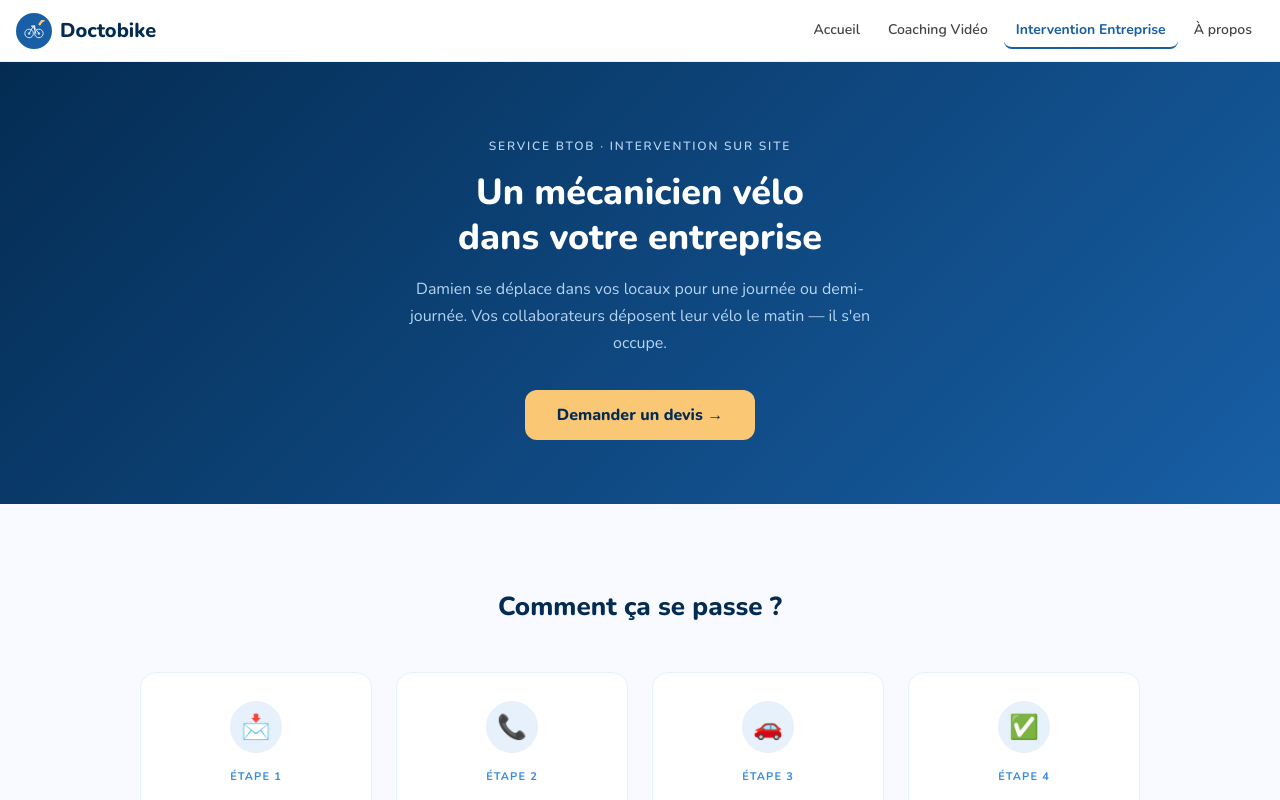
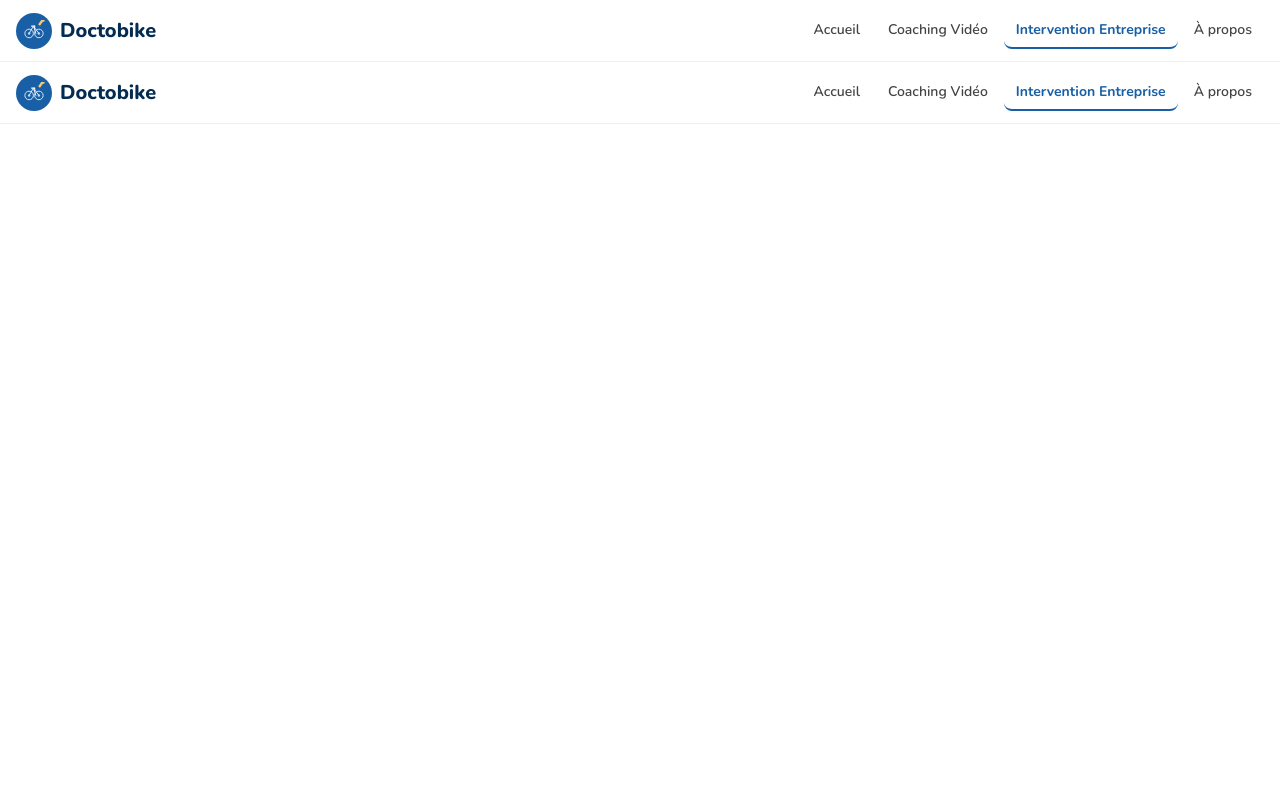
Before and after one commit to sarahlebeze-coder/doctobike2, a Next.js app: page /entreprise in a window 1280 px wide. Shown: the top 800 px of the page. Built offline with nearby package versions, Linux system fonts and the light colour scheme.

Commit message:
Refactor EntreprisePage and navigation components
Refactor EntreprisePage component to simplify navigation and remove unused form logic.

```diff
--- a/app/entreprise/page.tsx
+++ b/app/entreprise/page.tsx
@@ -1,237 +1,127 @@
 'use client'
 
 import { useState } from 'react'
+import Link from 'next/link'
+import { usePathname } from 'next/navigation'
 
 const font = "'Nunito', sans-serif"
 
-const AVANTAGES = [
-  { icon: '🚲', title: 'Zéro contrainte pour vos employés', desc: 'Ils déposent leur vélo le matin et le récupèrent réparé en fin de journée. Aucune démarche supplémentaire.' },
-  { icon: '🔧', title: 'Un mécanicien certifié RNCP', desc: 'Damien intervient avec son matériel professionnel complet. Tous types de vélos pris en charge.' },
-  { icon: '📋', title: 'Devis transparent pour chaque vélo', desc: 'Chaque employé reçoit un devis détaillé avant intervention. Aucune surprise sur la facture.' },
-  { icon: '♻️', title: 'Valorisez votre politique mobilité', desc: "Encouragez le vélo au quotidien. Un levier concret pour votre bilan RSE et le bien-être de vos équipes." },
-]
+export default function NavHeader() {
+  const [menuOpen, setMenuOpen] = useState(false)
+  const pathname = usePathname()
 
-export default function EntreprisePage() {
-  const [form, setForm] = useState({
-    prenom: '', nom: '', email: '', telephone: '',
-    entreprise: '', date: '', nombreVelos: '',
-  })
-  const [status, setStatus] = useState<'idle' | 'loading' | 'success' | 'error'>('idle')
-  const [errorMsg, setErrorMsg] = useState('')
-
-  const handleSubmit = async () => {
-    if (!form.prenom || !form.nom || !form.email || !form.entreprise) {
-      setErrorMsg('Merci de remplir tous les champs obligatoires.')
-      return
-    }
-    setStatus('loading')
-    setErrorMsg('')
-    try {
-      const res = await fetch('/api/devis-entreprise', {
-        method: 'POST',
-        headers: { 'Content-Type': 'application/json' },
-        body: JSON.stringify(form),
-      })
-      if (!res.ok) throw new Error()
-      setStatus('success')
-    } catch {
-      setStatus('error')
-      setErrorMsg('Une erreur est survenue. Merci de réessayer ou de contacter Damien directement.')
-    }
+  const navLink = (href: string, label: string) => {
+    const active = pathname === href || pathname.startsWith(href + '/')
+    return (
+      <Link href={href} style={{
+        fontSize: 14,
+        color: active ? '#185FA5' : '#444',
+        textDecoration: 'none',
+        padding: '8px 12px',
+        borderRadius: 8,
+        fontFamily: font,
+        fontWeight: active ? 700 : 600,
+        borderBottom: active ? '2px solid #185FA5' : '2px solid transparent',
+      }}>
+        {label}
+      </Link>
+    )
   }
 
-  const inputStyle = {
-    padding: '11px 14px',
-    borderRadius: 10,
-    border: '1.5px solid #ddd',
-    fontSize: 14,
-    width: '100%',
-    fontFamily: font,
-    boxSizing: 'border-box' as const,
-    outline: 'none',
-  }
-
-  const labelStyle = {
-    fontSize: 13,
-    color: '#444',
-    display: 'block' as const,
-    marginBottom: 5,
-    fontWeight: 600,
+  const mobileLink = (href: string, label: string) => {
+    const active = pathname === href || pathname.startsWith(href + '/')
+    return (
+      <Link href={href} onClick={() => setMenuOpen(false)} style={{
+        fontSize: 16,
+        color: active ? '#185FA5' : '#042C53',
+        textDecoration: 'none',
+        padding: '12px 16px',
+        borderRadius: 10,
+        fontFamily: font,
+        fontWeight: 700,
+        background: active ? '#E6F1FB' : 'transparent',
+      }}>
+        {label}
+      </Link>
+    )
   }
 
   return (
-    <div style={{ minHeight: '100vh', background: '#F8FAFF', fontFamily: font }}>
+    <>
+      <header style={{
+        background: 'white',
+        borderBottom: '1px solid #E6F1FB',
+        padding: '12px 16px',
+        display: 'flex',
+        alignItems: 'center',
+        justifyContent: 'space-between',
+        position: 'sticky',
+        top: 0,
+        zIndex: 100,
+      }}>
+        <Link href="/" style={{ textDecoration: 'none', display: 'flex', alignItems: 'center', gap: 8 }}>
+          <div style={{ width: 36, height: 36, borderRadius: '50%', background: '#185FA5', display: 'flex', alignItems: 'center', justifyContent: 'center', flexShrink: 0 }}>
+            <svg width="22" height="22" viewBox="0 0 36 36" fill="none">
+              <circle cx="10" cy="22" r="7" fill="none" stroke="#E6F1FB" strokeWidth="1.5"/>
+              <circle cx="10" cy="22" r="2" fill="#B5D4F4"/>
+              <circle cx="26" cy="22" r="7" fill="none" stroke="#E6F1FB" strokeWidth="1.5"/>
+              <circle cx="26" cy="22" r="2" fill="#B5D4F4"/>
+              <path d="M10 22 L17 10 L26 22" fill="none" stroke="#E6F1FB" strokeWidth="1.5" strokeLinejoin="round"/>
+              <path d="M17 10 L21 22" stroke="#E6F1FB" strokeWidth="1.5" strokeLinecap="round"/>
+              <line x1="14" y1="10" x2="19" y2="10" stroke="#E6F1FB" strokeWidth="2" strokeLinecap="round"/>
+              <line x1="19" y1="10" x2="19" y2="14" stroke="#E6F1FB" strokeWidth="2" strokeLinecap="round"/>
+              <g transform="translate(28,6) rotate(35)">
+                <rect x="-2" y="-7" width="4" height="10" rx="1" fill="#FAC775"/>
+                <rect x="-3.5" y="-9" width="7" height="3.5" rx="1.5" fill="#FAC775"/>
+              </g>
+            </svg>
+          </div>
+          <span style={{ fontFamily: font, fontSize: 20, fontWeight: 800, color: '#042C53' }}>Doctobike</span>
+        </Link>
 
-      {/* Hero */}
-      <section style={{ background: 'linear-gradient(135deg, #042C53 0%, #185FA5 100%)', padding: '64px 24px' }}>
-        <div style={{ maxWidth: 720, margin: '0 auto', color: 'white', textAlign: 'center' }}>
-          <p style={{ fontSize: 12, letterSpacing: '0.15em', textTransform: 'uppercase', color: '#B5D4F4', marginBottom: 16, fontWeight: 600 }}>
-            Service BtoB · Intervention sur site
-          </p>
-          <h1 style={{ fontFamily: font, fontSize: 36, fontWeight: 800, lineHeight: 1.25, margin: '0 0 16px' }}>
-            Un mécanicien vélo<br />dans votre entreprise
-          </h1>
-          <p style={{ color: '#B5D4F4', fontSize: 16, lineHeight: 1.7, margin: '0 auto 32px', maxWidth: 480 }}>
-            Damien se déplace dans vos locaux pour une journée ou demi-journée. Vos collaborateurs déposent leur vélo le matin — il s'en occupe.
-          </p>
-          <a href="#devis" style={{ display: 'inline-block', background: '#FAC775', color: '#042C53', padding: '14px 32px', borderRadius: 12, textDecoration: 'none', fontSize: 16, fontWeight: 800 }}>
-            Demander un devis →
-          </a>
+        {/* Desktop nav */}
+        <nav className="desktop-nav" style={{ display: 'flex', alignItems: 'center', gap: 4 }}>
+          {navLink('/', 'Accueil')}
+          {navLink('/coaching', 'Coaching Vidéo')}
+          {navLink('/entreprise', 'Intervention Entreprise')}
+          {navLink('/about', 'À propos')}
+        </nav>
+
+        {/* Hamburger mobile */}
+        <button
+          onClick={() => setMenuOpen(!menuOpen)}
+          className="hamburger"
+          style={{ background: 'none', border: 'none', cursor: 'pointer', padding: 8, display: 'none', flexDirection: 'column', gap: 5 }}
+          aria-label="Menu"
+        >
+          <span style={{ display: 'block', width: 22, height: 2, background: menuOpen ? 'transparent' : '#042C53', borderRadius: 2, transition: 'all 0.2s' }}/>
+          <span style={{ display: 'block', width: 22, height: 2, background: '#042C53', borderRadius: 2, transform: menuOpen ? 'rotate(45deg) translate(5px, 5px)' : 'none', transition: 'all 0.2s' }}/>
+          <span style={{ display: 'block', width: 22, height: 2, background: '#042C53', borderRadius: 2, transform: menuOpen ? 'rotate(-45deg) translate(5px, -5px)' : 'none', transition: 'all 0.2s' }}/>
+        </button>
+      </header>
+
+      {/* Menu mobile déroulant */}
+      {menuOpen && (
+        <div style={{
+          position: 'fixed', top: 61, left: 0, right: 0, zIndex: 99,
+          background: 'white', borderBottom: '1px solid #E6F1FB',
+          padding: '8px 16px 16px',
+          display: 'flex', flexDirection: 'column', gap: 4,
+          boxShadow: '0 4px 20px rgba(0,0,0,0.1)',
+        }}>
+          {mobileLink('/', 'Accueil')}
+          {mobileLink('/coaching', '🎥 Coaching Vidéo')}
+          {mobileLink('/entreprise', '🏢 Intervention Entreprise')}
+          {mobileLink('/about', 'À propos')}
         </div>
-      </section>
+      )}
 
-      {/* Comment ça se passe */}
-      <section style={{ padding: '64px 24px', maxWidth: 1000, margin: '0 auto' }}>
-        <h2 style={{ textAlign: 'center', color: '#042C53', fontWeight: 800, fontSize: 26, marginBottom: 48 }}>Comment ça se passe ?</h2>
-        <div style={{ display: 'grid', gridTemplateColumns: 'repeat(auto-fit, minmax(210px, 1fr))', gap: 24 }}>
-          {[
-            { num: '1', icon: '📩', title: 'Vous faites une demande', desc: 'Remplissez le formulaire ci-dessous avec vos disponibilités et le nombre de vélos estimé.' },
-            { num: '2', icon: '📞', title: 'Damien vous contacte', desc: 'Il revient vers vous sous 48h pour convenir des détails et établir un devis sur mesure.' },
-            { num: '3', icon: '🚗', title: "Damien se déplace", desc: 'Le jour J, il arrive avec tout son matériel. Vos employés déposent leur vélo le matin.' },
-            { num: '4', icon: '✅', title: 'Vélos réparés le soir', desc: 'Chaque vélo est rendu avec un devis détaillé. Vos équipes repartent avec leur vélo en état.' },
-          ].map(step => (
-            <div key={step.num} style={{ background: 'white', borderRadius: 16, padding: 28, border: '1px solid #E6F1FB', textAlign: 'center' }}>
-              <div style={{ width: 52, height: 52, borderRadius: '50%', background: '#E6F1FB', display: 'flex', alignItems: 'center', justifyContent: 'center', margin: '0 auto 16px', fontSize: 24 }}>
-                {step.icon}
-              </div>
-              <div style={{ fontSize: 11, fontWeight: 700, color: '#378ADD', letterSpacing: '0.1em', textTransform: 'uppercase', marginBottom: 8 }}>Étape {step.num}</div>
-              <h3 style={{ color: '#042C53', fontWeight: 700, fontSize: 15, marginBottom: 10 }}>{step.title}</h3>
-              <p style={{ color: '#666', fontSize: 14, lineHeight: 1.6, margin: 0 }}>{step.desc}</p>
-            </div>
-          ))}
-        </div>
-      </section>
-
-      {/* Avantages */}
-      <section style={{ background: '#E6F1FB', padding: '64px 24px' }}>
-        <div style={{ maxWidth: 900, margin: '0 auto' }}>
-          <h2 style={{ textAlign: 'center', color: '#042C53', fontWeight: 800, fontSize: 26, marginBottom: 48 }}>Pourquoi faire appel à Doctobike ?</h2>
-          <div style={{ display: 'grid', gridTemplateColumns: 'repeat(auto-fit, minmax(280px, 1fr))', gap: 24 }}>
-            {AVANTAGES.map((a, i) => (
-              <div key={i} style={{ background: 'white', borderRadius: 16, padding: 28, border: '1px solid #B5D4F4', display: 'flex', gap: 16 }}>
-                <div style={{ fontSize: 32, flexShrink: 0 }}>{a.icon}</div>
-                <div>
-                  <h3 style={{ color: '#042C53', fontWeight: 700, fontSize: 15, margin: '0 0 8px' }}>{a.title}</h3>
-                  <p style={{ color: '#555', fontSize: 14, lineHeight: 1.6, margin: 0 }}>{a.desc}</p>
-                </div>
-              </div>
-            ))}
-          </div>
-        </div>
-      </section>
-
-      {/* Formulaire devis */}
-      <section id="devis" style={{ padding: '64px 24px', maxWidth: 640, margin: '0 auto' }}>
-        <h2 style={{ textAlign: 'center', color: '#042C53', fontWeight: 800, fontSize: 26, marginBottom: 8 }}>Demander un devis</h2>
-        <p style={{ textAlign: 'center', color: '#555', fontSize: 15, marginBottom: 40 }}>
-          Damien vous répond sous 48h avec une proposition adaptée à vos besoins.
-        </p>
-
-        {status === 'success' ? (
-          <div style={{ background: 'white', borderRadius: 20, border: '1px solid #E6F1FB', padding: 40, textAlign: 'center' }}>
-            <div style={{ fontSize: 48, marginBottom: 16 }}>✅</div>
-            <h3 style={{ color: '#042C53', fontWeight: 800, fontSize: 20, marginBottom: 12 }}>Demande envoyée !</h3>
-            <p style={{ color: '#555', fontSize: 15, lineHeight: 1.7 }}>
-              Merci <strong>{form.prenom}</strong> ! Damien a bien reçu votre demande et vous contactera sous 48h à l'adresse <strong>{form.email}</strong>.
-            </p>
-          </div>
-        ) : (
-          <div style={{ background: 'white', borderRadius: 20, border: '1px solid #E6F1FB', padding: 32 }}>
-            <div style={{ display: 'flex', flexDirection: 'column', gap: 18 }}>
-
-              {/* Prénom / Nom */}
-              <div style={{ display: 'grid', gridTemplateColumns: '1fr 1fr', gap: 14 }}>
-                <div>
-                  <label style={labelStyle}>Prénom <span style={{ color: '#E24B4A' }}>*</span></label>
-                  <input value={form.prenom} onChange={e => setForm({ ...form, prenom: e.target.value })}
-                    placeholder="Marie" style={inputStyle} />
-                </div>
-                <div>
-                  <label style={labelStyle}>Nom <span style={{ color: '#E24B4A' }}>*</span></label>
-                  <input value={form.nom} onChange={e => setForm({ ...form, nom: e.target.value })}
-                    placeholder="Laurent" style={inputStyle} />
-                </div>
-              </div>
-
-              {/* Email */}
-              <div>
-                <label style={labelStyle}>Email professionnel <span style={{ color: '#E24B4A' }}>*</span></label>
-                <input type="email" value={form.email} onChange={e => setForm({ ...form, email: e.target.value })}
-                  placeholder="marie.laurent@entreprise.fr" style={inputStyle} />
-              </div>
-
-              {/* Téléphone */}
-              <div>
-                <label style={labelStyle}>Téléphone</label>
-                <input type="tel" value={form.telephone} onChange={e => setForm({ ...form, telephone: e.target.value })}
-                  placeholder="06 12 34 56 78" style={inputStyle} />
-              </div>
-
-              {/* Entreprise */}
-              <div>
-                <label style={labelStyle}>Nom de l'entreprise <span style={{ color: '#E24B4A' }}>*</span></label>
-                <input value={form.entreprise} onChange={e => setForm({ ...form, entreprise: e.target.value })}
-                  placeholder="Acme SAS" style={inputStyle} />
-              </div>
-
-              {/* Date envisagée */}
-              <div>
-                <label style={labelStyle}>Date envisagée</label>
-                <input type="date" value={form.date} onChange={e => setForm({ ...form, date: e.target.value })}
-                  style={inputStyle} />
-              </div>
-
-              {/* Nombre de vélos */}
-              <div>
-                <label style={labelStyle}>Estimation du nombre de vélos</label>
-                <input value={form.nombreVelos} onChange={e => setForm({ ...form, nombreVelos: e.target.value })}
-                  placeholder="Ex : entre 10 et 15 vélos" style={inputStyle} />
-              </div>
-
-              {errorMsg && (
-                <p style={{ color: '#A32D2D', background: '#FCEBEB', borderRadius: 8, padding: '10px 14px', fontSize: 13, margin: 0 }}>
-                  {errorMsg}
-                </p>
-              )}
-
-              <div style={{ background: '#FFF3CD', borderRadius: 10, padding: '12px 16px', fontSize: 13, color: '#854F0B', border: '1px solid #FAC775' }}>
-                📋 Le tarif est établi sur mesure selon vos besoins. Aucun engagement à ce stade.
-              </div>
-
-              <button
-                onClick={handleSubmit}
-                disabled={status === 'loading'}
-                style={{
-                  background: status === 'loading' ? '#aaa' : '#185FA5',
-                  color: 'white',
-                  border: 'none',
-                  padding: '14px 24px',
-                  borderRadius: 12,
-                  fontSize: 15,
-                  fontWeight: 800,
-                  fontFamily: font,
-                  cursor: status === 'loading' ? 'not-allowed' : 'pointer',
-                  width: '100%',
-                }}
-              >
-                {status === 'loading' ? 'Envoi en cours...' : 'Envoyer ma demande →'}
-              </button>
-
-            </div>
-          </div>
-        )}
-      </section>
-
-      {/* Footer */}
-      <footer style={{ background: '#042C53', padding: '32px 24px', textAlign: 'center' }}>
-        <p style={{ color: '#B5D4F4', fontSize: 13, margin: '0 0 12px' }}>© 2024 Doctobike — Mécanicien vélo certifié</p>
-        <div style={{ display: 'flex', justifyContent: 'center', gap: 24, flexWrap: 'wrap' }}>
-          <a href="/mentions-legales" style={{ color: '#378ADD', fontSize: 13, textDecoration: 'none' }}>Mentions légales</a>
-          <a href="/cgv" style={{ color: '#378ADD', fontSize: 13, textDecoration: 'none' }}>CGV</a>
-          <a href="/confidentialite" style={{ color: '#378ADD', fontSize: 13, textDecoration: 'none' }}>Confidentialité</a>
-        </div>
-      </footer>
-
-    </div>
+      <style>{`
+        @media (max-width: 700px) {
+          .desktop-nav { display: none !important; }
+          .hamburger { display: flex !important; }
+        }
+      `}</style>
+    </>
   )
 }
```
